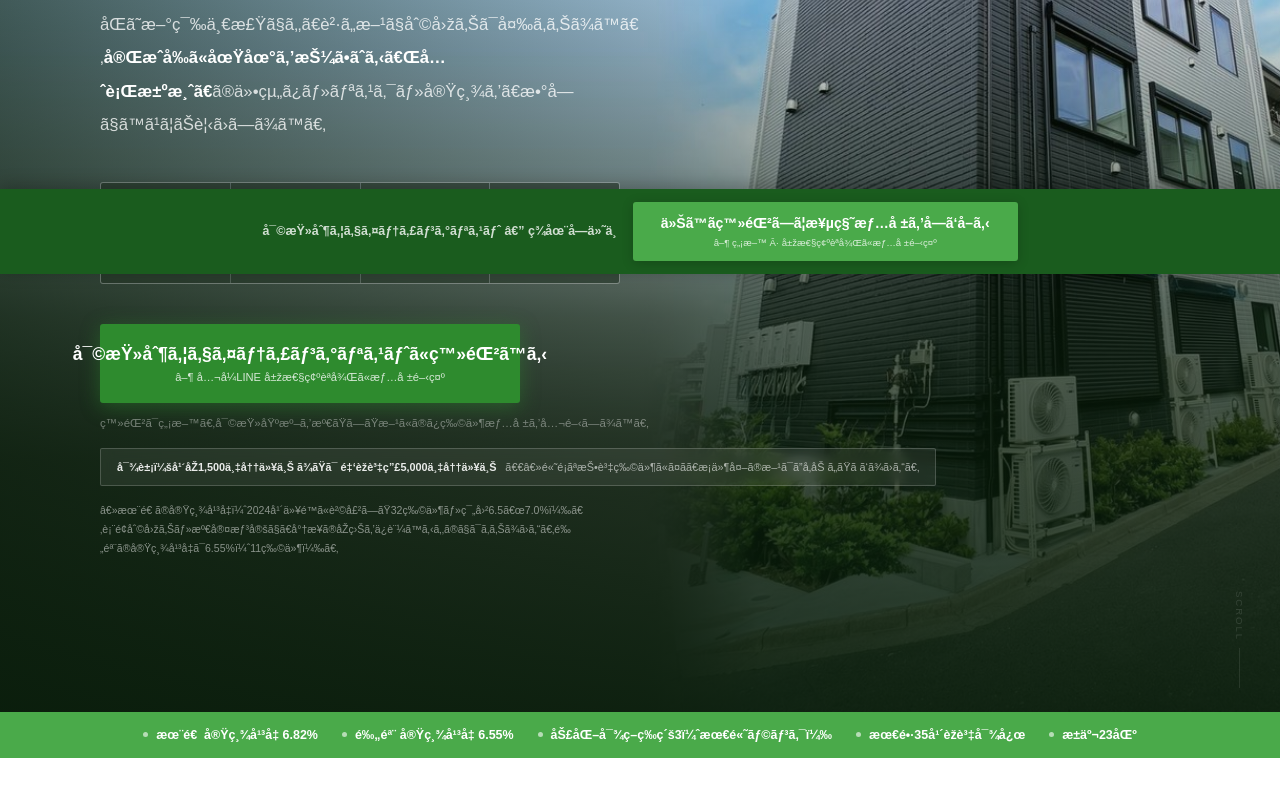
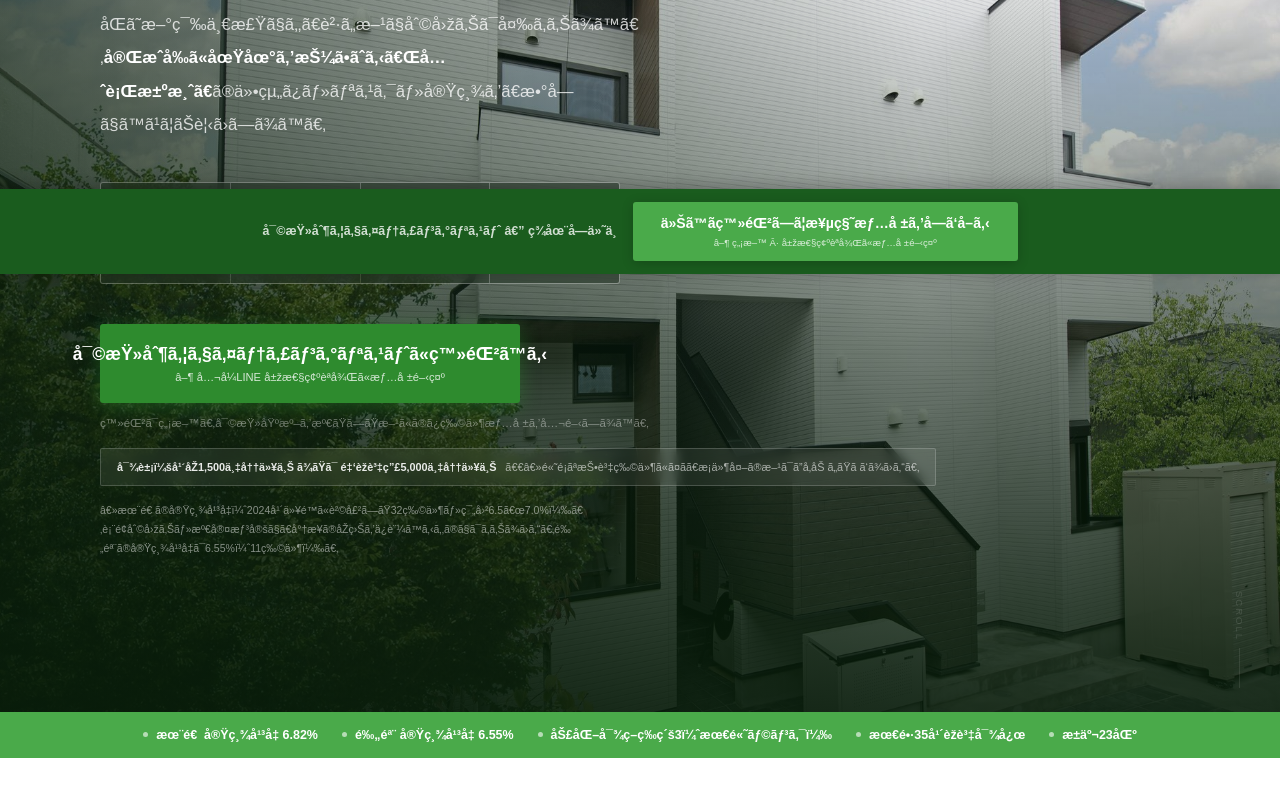
Before and after one commit to amayira/OE-sales-LP, a plain HTML site: page senkou.html in a window 1280 px wide. Shown: the part 526-1316 px from the top of the page. Drawn offline with Linux system fonts and the light colour scheme.

Commit message:
senkou: ヒーロー背景を白壁モダンAP（軽量版PC/SP）に変更
Co-Authored-By: Claude Sonnet 5.5 <noreply@anthropic.com>

```diff
--- a/senkou.html
+++ b/senkou.html
@@ -562,7 +562,9 @@ footer a{color:rgba(255,255,255,.35)}
 /* ===== senkou additions ===== */
 .hero-h{max-width:780px}
 .hero-bg picture{display:block;width:100%;height:100%}
-.hero-bg img{object-position:center 30%}
+.hero-bg img{object-position:center 18%}
+@media(max-width:768px){.hero-bg::after{background:linear-gradient(to bottom,rgba(8,28,10,.4) 0%,rgba(8,28,10,.5) 40%,rgba(8,28,10,.78) 70%,rgba(8,28,10,.92) 100%)!important}}
+.hero-bg::after{background:linear-gradient(to bottom,rgba(8,28,10,.12) 0%,rgba(8,28,10,.04) 32%,rgba(8,28,10,.55) 68%,rgba(8,28,10,.9) 100%),linear-gradient(to right,rgba(8,28,10,.66) 0%,rgba(8,28,10,.28) 45%,transparent 72%)}
 .hero-h .hero-h2{display:block;font-size:.56em;font-weight:700;line-height:1.6;margin-top:.9rem;color:rgba(255,255,255,.92)}
 .note-mark{font-size:.4em;vertical-align:super;font-weight:700;color:rgba(255,255,255,.7)}
 .hero-note{font-size:.66rem;color:rgba(255,255,255,.5);margin-top:.9rem;max-width:560px;line-height:1.8}
@@ -666,7 +668,7 @@ height="0" width="0" style="display:none;visibility:hidden"></iframe></noscript>
 
 <!-- HERO -->
 <section class="hero">
-  <div class="hero-bg"><picture><source media="(max-width:768px)" srcset="images/steel_hero_sp_v2.jpg"/><img src="images/steel_hero_v2.jpg" alt="Original Estate 施工物件"/></picture></div>
+  <div class="hero-bg"><picture><source media="(max-width:768px)" srcset="images/hero_white_ap_sp.jpg"/><img src="images/hero_white_ap.jpg" alt="Original Estate 施工物件"/></picture></div>
   <div class="wrap-wide hero-body">
     <div class="hero-eyebrow">Apartment for Investment — Original Estate</div>
     <h1 class="hero-h">
```
Also changed, not shown: images/hero_white_ap.jpg (added), images/hero_white_ap_sp.jpg (added).
